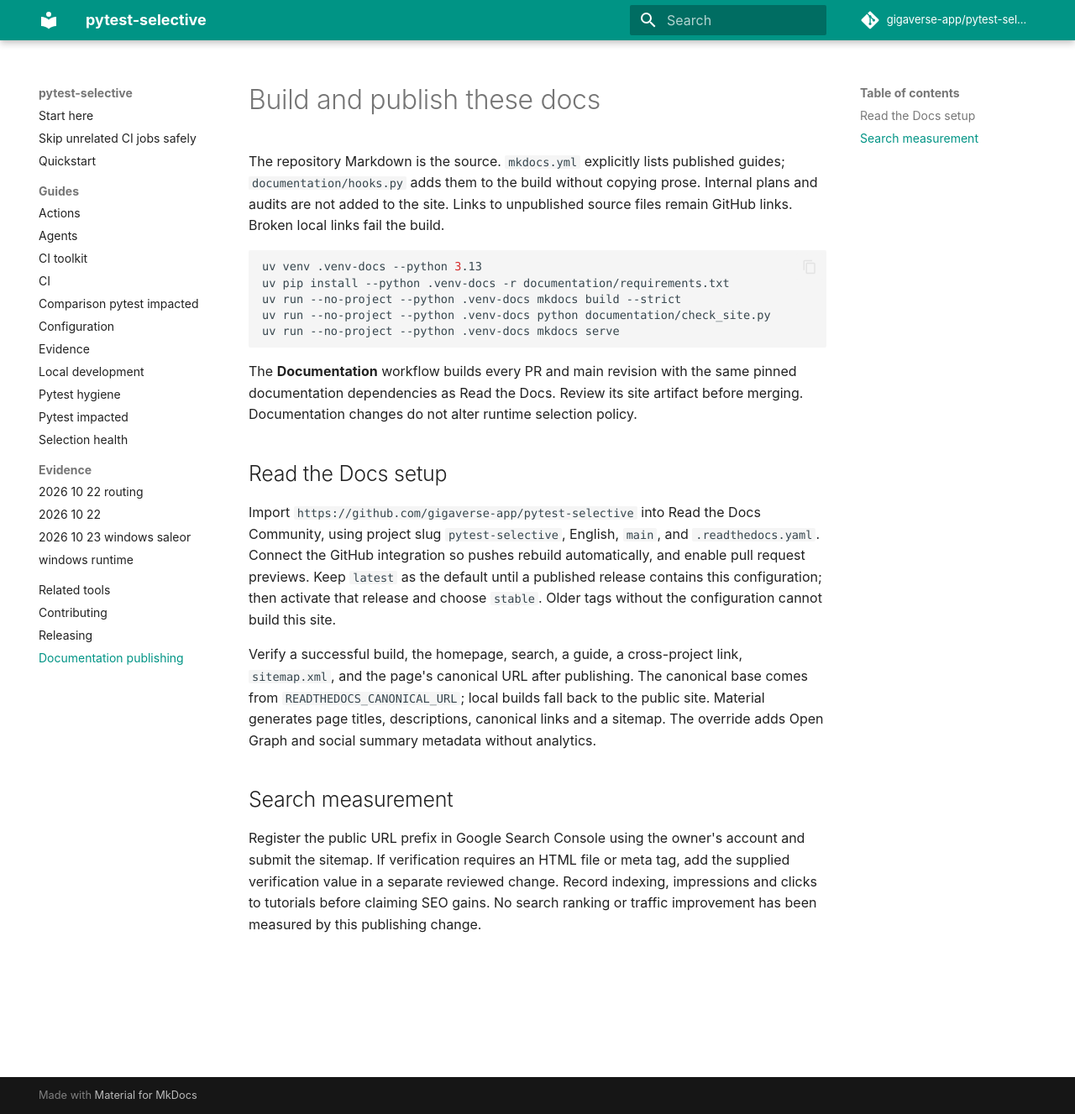
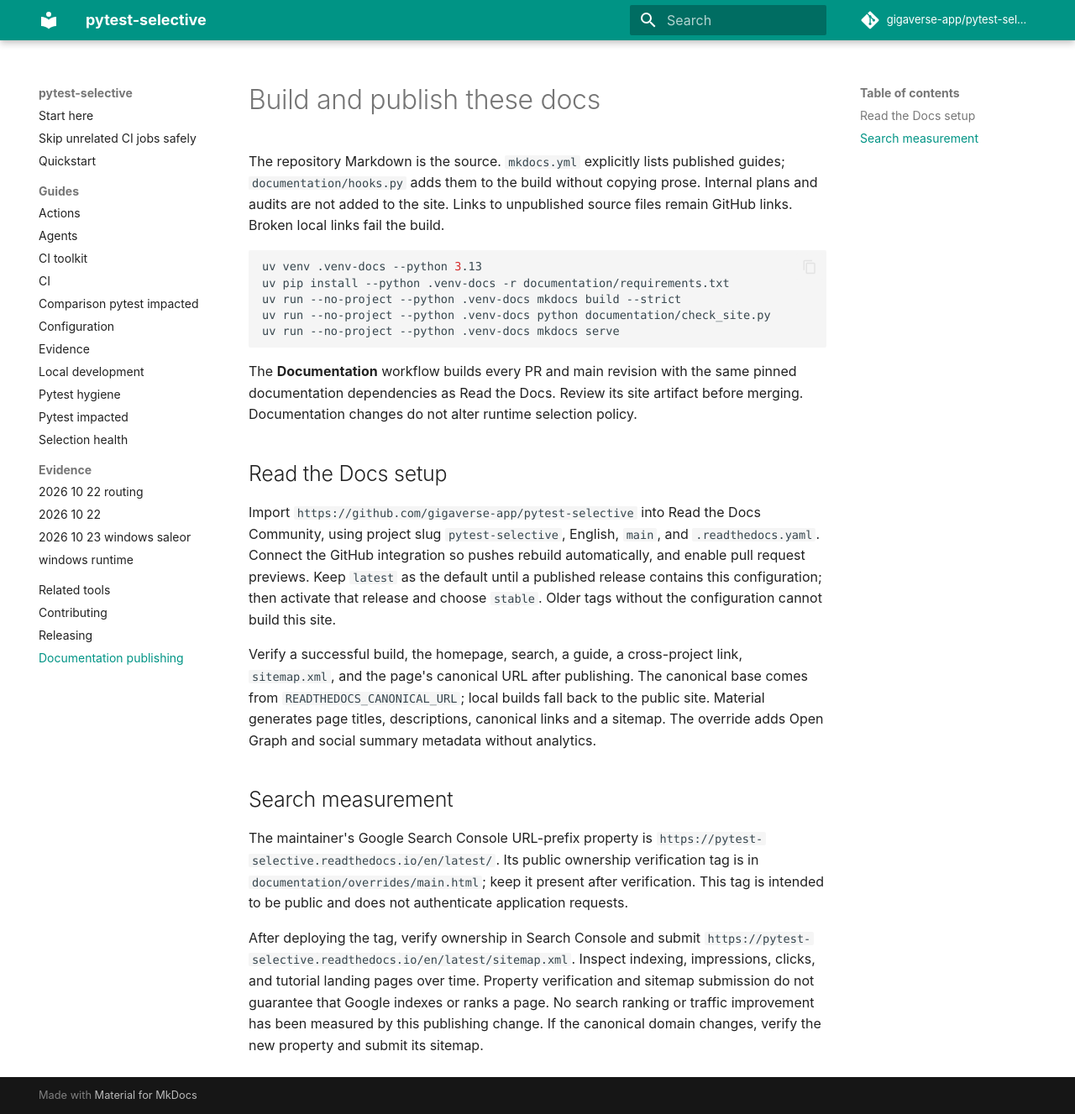
Before and after one commit to gigaverse-app/pytest-selective, an MkDocs documentation site: the page built from documentation/publishing.md, in a window 1280 px wide and 1327 px high. Shown: the whole window at 84% size. Built offline with MkDocs 1.6.1 and Material for MkDocs 9.7.7, drawn with Linux system fonts in a browser that asks for light colours; comment, search, counter and statistics services are not loaded.

```diff
--- a/documentation/overrides/main.html
+++ b/documentation/overrides/main.html
@@ -1,5 +1,6 @@
 {% extends "base.html" %}
 {% block extrahead %}{% if page %}
+  <meta name="google-site-verification" content="nMeR7AdZoox-0Z54vKTPjcL_qJDeBoObabtC6T-Hqog" />
   <meta property="og:type" content="website">
   <meta property="og:title" content="{{ (page.title ~ ' | ' ~ config.site_name) | e }}">
   <meta property="og:description" content="{{ (page.meta.description | default(config.site_description, true)) | e }}">
--- a/documentation/publishing.md
+++ b/documentation/publishing.md
@@ -34,8 +34,14 @@ The override adds Open Graph and social summary metadata without analytics.
 
 ## Search measurement
 
-Register the public URL prefix in Google Search Console using the owner's
-account and submit the sitemap. If verification requires an HTML file or meta
-tag, add the supplied verification value in a separate reviewed change.
-Record indexing, impressions and clicks to tutorials before claiming SEO gains.
+The maintainer's Google Search Console URL-prefix property is
+`https://pytest-selective.readthedocs.io/en/latest/`. Its public ownership verification tag
+is in `documentation/overrides/main.html`; keep it present after verification.
+This tag is intended to be public and does not authenticate application requests.
+
+After deploying the tag, verify ownership in Search Console and submit
+`https://pytest-selective.readthedocs.io/en/latest/sitemap.xml`. Inspect indexing,
+impressions, clicks, and tutorial landing pages over time. Property verification
+and sitemap submission do not guarantee that Google indexes or ranks a page.
 No search ranking or traffic improvement has been measured by this publishing change.
+If the canonical domain changes, verify the new property and submit its sitemap.
```
